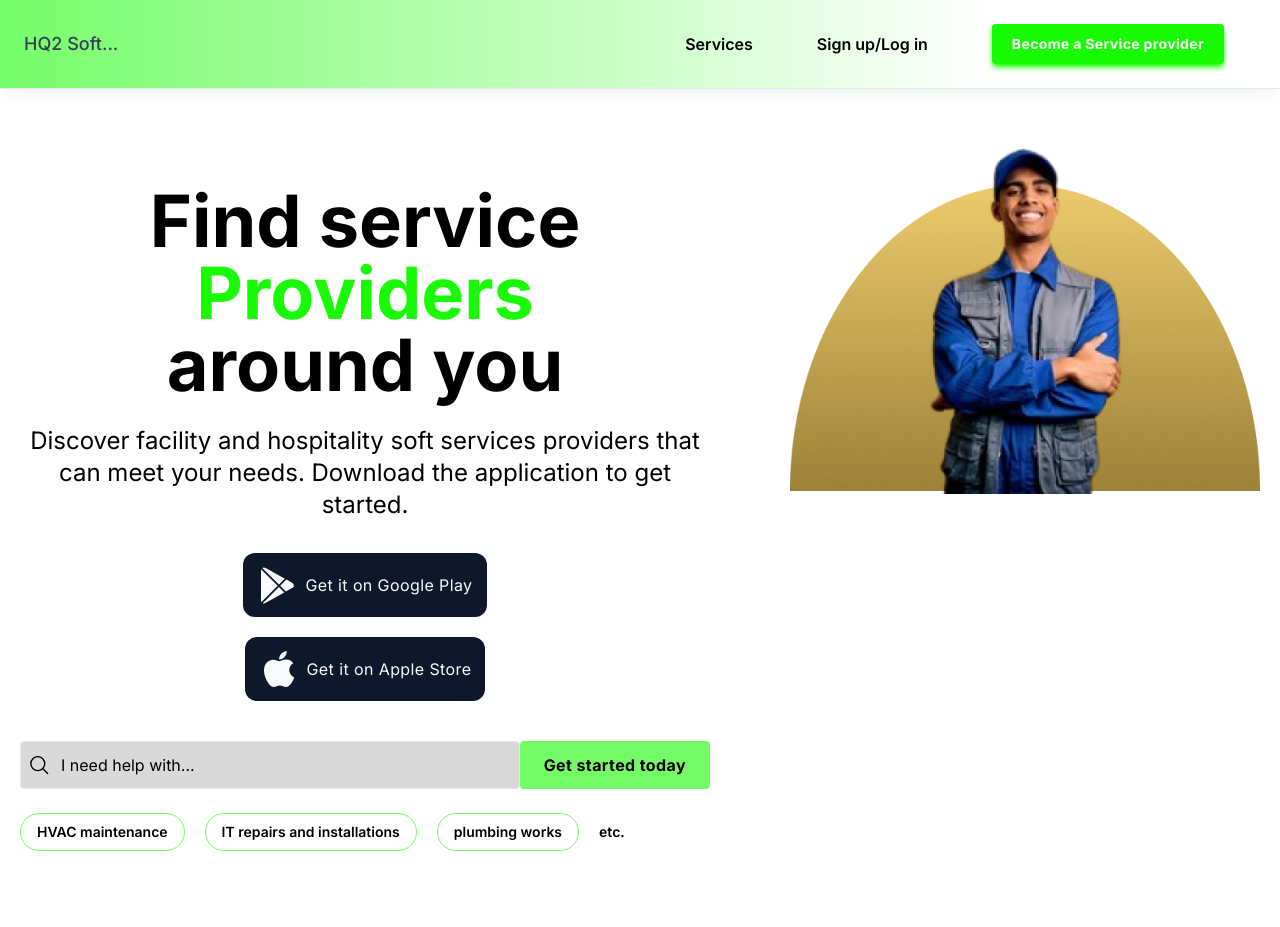
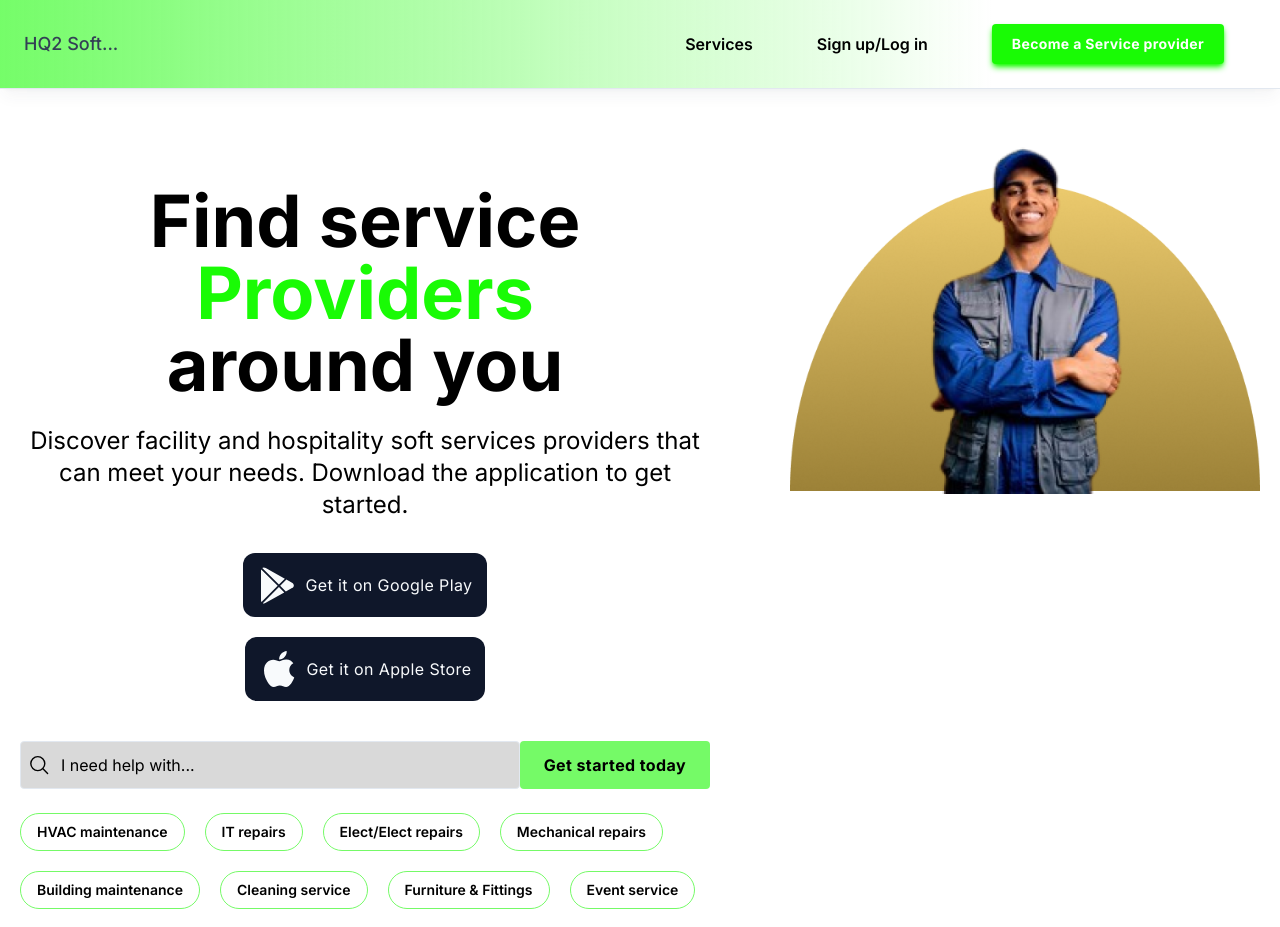
Before and after one commit to YomaAroriode/hq2, a Next.js app: page / in a window 1280 px wide. Shown: the top 927 px of the page. Built offline with nearby package versions, Linux system fonts and the light colour scheme.

Commit message:
some another small changes to the text

```diff
--- a/app/components/search.jsx
+++ b/app/components/search.jsx
@@ -40,7 +40,13 @@ export default function Search() {
 			<div className='flex flex-wrap gap-3 md:gap-5'>
 				{[
 					'HVAC maintenance',
-					'IT repairs and installations',
+					'IT repairs',
+					'Elect/Elect repairs',
+					'Mechanical repairs',
+					'Building maintenance',
+					'Cleaning service',
+					'Furniture & Fittings',
+					'Event service',
 					'plumbing works',
 				].map((item, index) => (
 					<span
--- a/app/ui/section4.jsx
+++ b/app/ui/section4.jsx
@@ -6,7 +6,7 @@ export default function SectionFour() {
 			<section className='mt-10 px-6 md:mt-20 lg:mt-28'>
 				<p className='text-center text-xl font-medium md:text-2xl lg:text-4xl'>
 					<span className='font-bold'> Our featured SSP </span>
-					(Soft Service Provider) can provide you with an efficient and
+					(Soft Service Providers) can provide you with an efficient and
 					convenient solution
 				</p>
 
```
